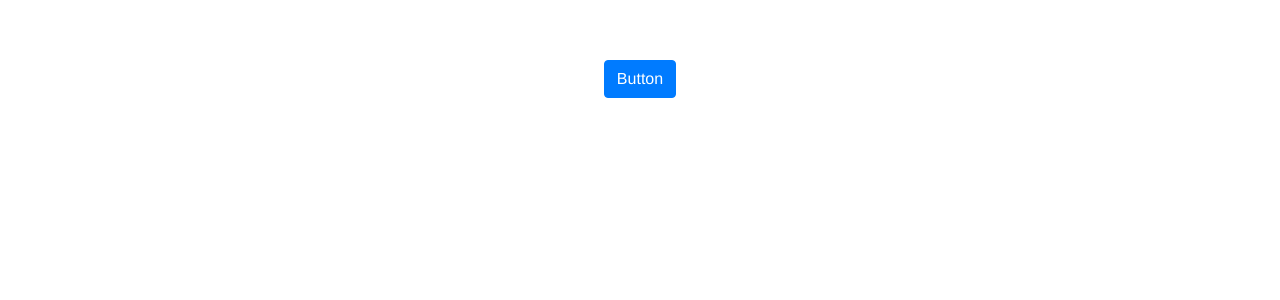
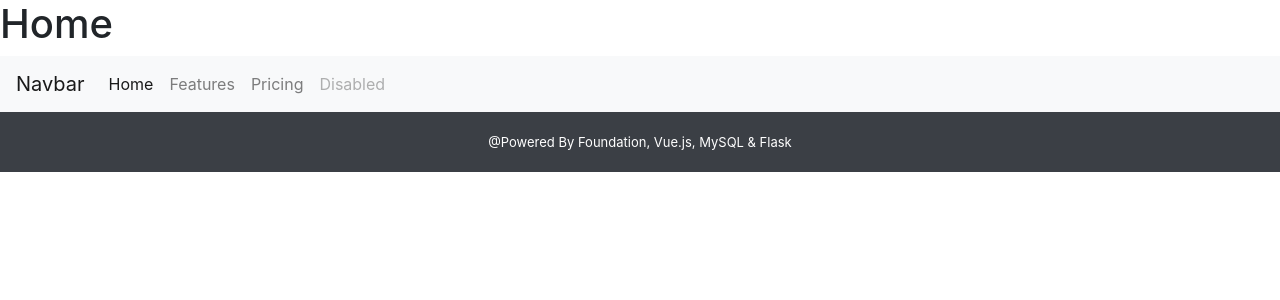
Before and after one commit to AIM-1993/ExpressSite, a Vue app in the folder frontend/: page /#/ in a window 1280 px wide. Shown: the top 300 px of the page. Built offline with nearby package versions, Linux system fonts and the light colour scheme.

Commit message:
加入vue-router做为前端路由

```diff
--- a/frontend/package.json
+++ b/frontend/package.json
@@ -10,7 +10,8 @@
   "dependencies": {
     "jquery": "^3.3.1",
     "popper.js": "^1.14.6",
-    "vue": "^2.5.17"
+    "vue": "^2.5.17",
+    "vue-router": "^3.0.2"
   },
   "devDependencies": {
     "@vue/cli-plugin-babel": "^3.2.0",
--- a/frontend/src/App.vue
+++ b/frontend/src/App.vue
@@ -1,27 +1,14 @@
 <template>
   <div id="app">
-    <HelloWorld />
+    <router-view />
   </div>
 </template>
 
 <script>
-import HelloWorld from './components/HelloWorld.vue'
-
 export default {
-  name: 'app',
-  components: {
-    HelloWorld
-  }
+  name: 'app'
 }
 </script>
 
 <style>
-#app {
-  font-family: 'Avenir', Helvetica, Arial, sans-serif;
-  -webkit-font-smoothing: antialiased;
-  -moz-osx-font-smoothing: grayscale;
-  text-align: center;
-  color: #2c3e50;
-  margin-top: 60px;
-}
 </style>
--- a/frontend/src/components/HelloWorld.vue
+++ b/frontend/src/components/About.vue
@@ -1,12 +1,12 @@
 <template>
-  <div class="hello">
-    <button class="btn btn-primary button">Button</button>
+  <div id="Nav">
+    <h1>About</h1>
   </div>
 </template>
 
 <script>
 export default {
-  name: 'HelloWorld',
+  name: 'About',
   props: {
     msg: String
   }
@@ -15,4 +15,7 @@
 
 <!-- Add "scoped" attribute to limit CSS to this component only -->
 <style scoped>
+  #Nav {
+    background-color: hsl( 15, 30%, 50% );
+  }
 </style>
--- /dev/null
+++ b/frontend/src/components/Footer.vue
@@ -0,0 +1,27 @@
+<template>
+  <!-- Footer -->
+  <footer class="footer">&#64;Powered By Foundation, Vue.js, MySQL & Flask</footer>
+</template>
+
+<script>
+export default {
+  name: 'Footer',
+  props: {
+    msg: String
+  }
+}
+</script>
+
+<style scoped>
+  .footer {
+    background: #3B3F45;
+    color: #ffff;
+    position: absolute;
+    text-align: center;
+    font-size: small;
+    width: 100%;
+    height: 60px;
+    line-height: 60px;
+
+  }
+</style>
--- /dev/null
+++ b/frontend/src/components/Home.vue
@@ -0,0 +1,32 @@
+<template>
+  <div id="Home">
+    <h1>Home</h1>
+    <Navbar />
+    <Footer />
+  </div>
+</template>
+
+<script>
+import Navbar from './Navbar';
+import Footer from './Footer';
+
+
+export default {
+  name: 'Home',
+  props: {
+    msg: String
+  },
+  components: {
+    Navbar,
+    Footer
+  }
+}
+
+</script>
+
+<!-- Add "scoped" attribute to limit CSS to this component only -->
+<style scoped>
+  #Nav {
+    background-color: hsl( 15, 30%, 50% );
+  }
+</style>
--- /dev/null
+++ b/frontend/src/components/Navbar.vue
@@ -0,0 +1,42 @@
+<template>
+  <div id="Nav">
+    <nav class="navbar navbar-expand-lg navbar-light bg-light">
+      <a class="navbar-brand" href="#">Navbar</a>
+      <button class="navbar-toggler" type="button" data-toggle="collapse" data-target="#navbarNav" aria-controls="navbarNav" aria-expanded="false" aria-label="Toggle navigation">
+        <span class="navbar-toggler-icon"></span>
+      </button>
+      <div class="collapse navbar-collapse" id="navbarNav">
+        <ul class="navbar-nav">
+          <li class="nav-item active">
+            <a class="nav-link" href="#">Home <span class="sr-only">(current)</span></a>
+          </li>
+          <li class="nav-item">
+            <a class="nav-link" href="#">Features</a>
+          </li>
+          <li class="nav-item">
+            <a class="nav-link" href="#">Pricing</a>
+          </li>
+          <li class="nav-item">
+            <a class="nav-link disabled" href="#">Disabled</a>
+          </li>
+        </ul>
+      </div>
+    </nav>
+  </div>
+</template>
+
+<script>
+export default {
+  name: 'Navbar',
+  props: {
+    msg: String
+  }
+}
+</script>
+
+<!-- Add "scoped" attribute to limit CSS to this component only -->
+<style scoped>
+  #Nav {
+    background-color: hsl( 15, 30%, 50% );
+  }
+</style>
--- a/frontend/src/main.js
+++ b/frontend/src/main.js
@@ -2,9 +2,11 @@
 import App from './App.vue'
 import 'bootstrap/dist/css/bootstrap.min.css'
 import 'bootstrap/dist/js/bootstrap.min.js'
+import router from './router'
 
 Vue.config.productionTip = false
 
 new Vue({
   render: h => h(App),
+  router,
 }).$mount('#app')
--- /dev/null
+++ b/frontend/src/router/index.js
@@ -0,0 +1,20 @@
+import Vue from 'vue'
+import Router from 'vue-router'
+import Home from '@/components/Home'
+import About from '@/components/About'
+Vue.use(Router)
+
+export default new Router({
+  routes: [
+    {
+      path: '/',
+      name: 'Home',
+      component: Home
+    },
+    {
+      path:'/about',
+      name: 'About',
+      component: About
+    }
+  ]
+})
```
Also changed, not shown: frontend/src/components/Table.vue (added, +58 -0 lines).
